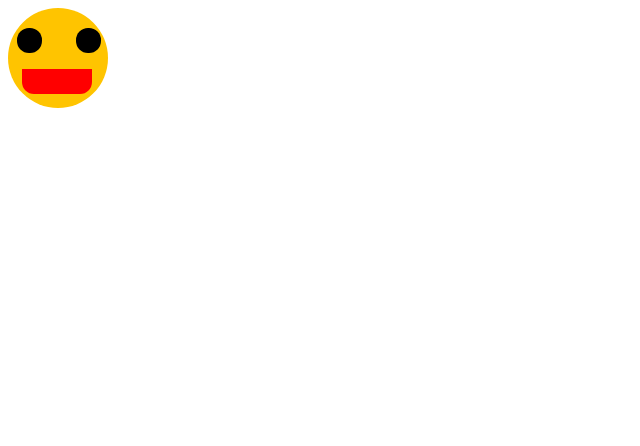
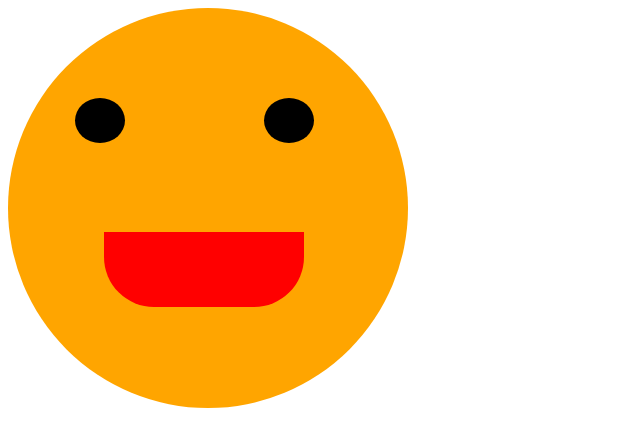
Before and after one commit to madhav1516/html_journey-, a plain HTML site: page smilehtml.html in a window 1280 px wide. Shown: the whole page, without its empty margins (0-640 px from the left). Drawn offline with Linux system fonts and the light colour scheme.

Commit message:
smile face

```diff
--- a/smilecss.css
+++ b/smilecss.css
@@ -1,40 +1,38 @@
 #outer{
-    height: 100px;
-    width: 100px;
-    background-color: rgb(255, 196, 0);
+    height: 400px;
+    width: 400px;
+    background-color: orange;
     border-radius: 55%;
 }
 #eye{
-    height: 25px;
-    width: 25px;
+    height: 45px;
+    width: 50px;
     background-color: black;
-    margin-left: 9px;
+    margin-left: 67px;
     display: inline-block;
-    border-top-left-radius: 12px;
-    border-top-right-radius: 12px;
-    border-bottom-left-radius: 12px;
-    border-bottom-right-radius: 12px;
-
+    border-radius: 50%;
 
 }
 #eye2{
-    height: 25px;
-    width: 25px;
+    height: 45px;
+    width: 50px;
     background-color: black;
     margin-left: 30px;
     display: inline-block;
-    margin-top: 20px;
-    border-top-left-radius: 12px;
-    border-top-right-radius: 12px;
-    border-bottom-left-radius: 12px;
-    border-bottom-right-radius: 12px;
+    margin-top: 90px;
+   border-radius: 50%;
+    margin-left: 135px;
 }
 #mouth{
-    height: 25px;
-    width: 70px;
+    height: 75px;
+    width: 200px;
     background-color: red;
     margin-top: 12px;
     margin-left: 14px;
-    border-bottom-left-radius: 12px;
-    border-bottom-right-radius: 12px;
+    border-radius: 0 0 50px 50px;
+    position: absolute;
+    top: 220px;
+    left: 90px;
+    /* border-bottom-left-radius: 12px;
+    border-bottom-right-radius: 12px; */
 }
--- a/smilehtml.html
+++ b/smilehtml.html
@@ -8,8 +8,12 @@
 </head>
 <body>
     <div id="outer">
-        <div id="eye"></div>
-        <div id="eye2"></div>
+        <div><div id="eye"></div>
+        <div id="eye2">
+
+        </div>
+    </div>
+
         <div id="mouth"></div>
     </div>
 </body>
```
